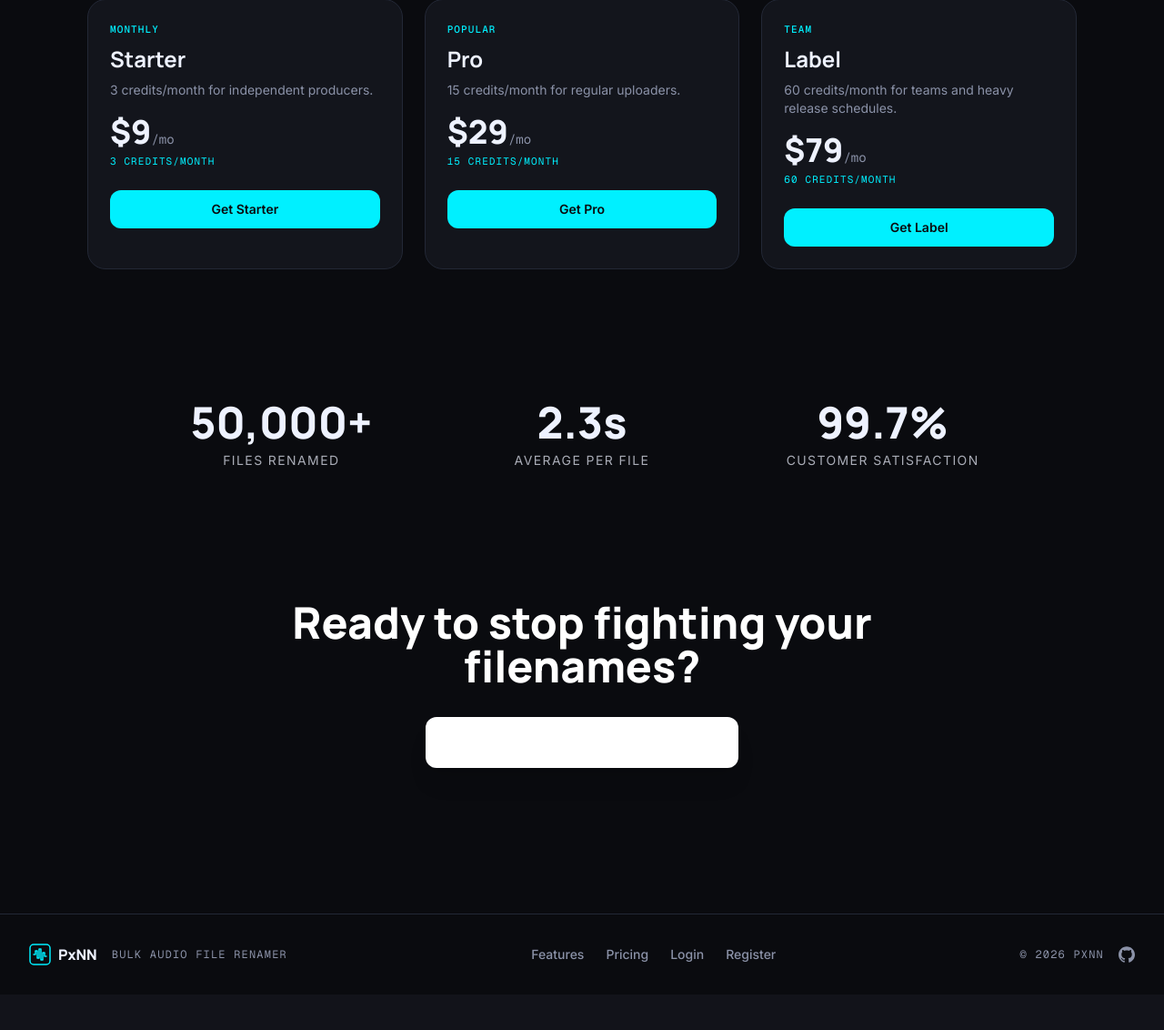
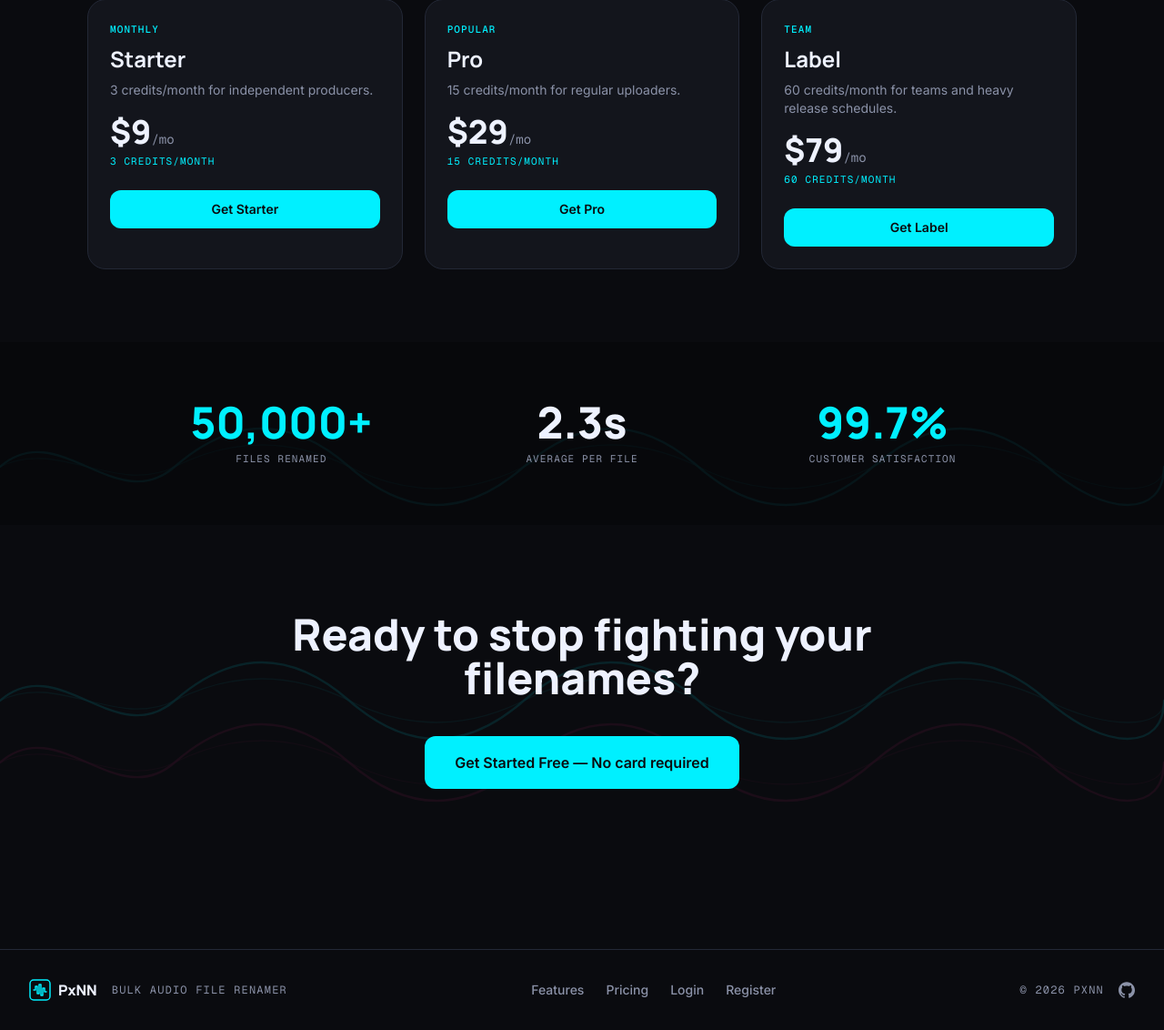
Before and after one commit to sjpenn/pxnn_renamer, a FastAPI app: page / in a window 1280 px wide. Shown: the part 3669-4801 px from the top of the page at 91% size. Before the commit the page ends 4730 px from the top, so only its background shows below. Run offline with FastAPI, Linux system fonts and the light colour scheme; some libraries are stand-ins or nearby versions.

Commit message:
feat(home): reskin STATS and FINAL CTA sections; remove all legacy tokens

```diff
--- a/frontend/templates/home.html
+++ b/frontend/templates/home.html
@@ -233,28 +233,37 @@
 
 {# ============================ STATS ============================ #}
 {# Note: These are hardcoded marketing placeholder numbers, not real data. #}
-<section class="py-16 bg-inverse-surface text-inverse-on-surface">
-    <div class="mx-auto max-w-5xl px-4 sm:px-6 lg:px-8 grid grid-cols-1 md:grid-cols-3 gap-8 text-center">
+<section class="relative py-16 bg-stage-sunken overflow-hidden">
+    <div class="absolute inset-x-0 bottom-0 text-cyan opacity-[0.08] pointer-events-none">
+        {% include "partials/svg/waveform_line.html" %}
+    </div>
+    <div class="relative mx-auto max-w-5xl px-4 sm:px-6 lg:px-8 grid grid-cols-1 md:grid-cols-3 gap-8 text-center">
         <div>
-            <div class="font-display font-extrabold text-5xl" data-count-to="50000" data-count-suffix="+">0</div>
-            <p class="mt-2 text-sm uppercase tracking-widest opacity-70">Files renamed</p>
+            <div class="font-display font-extrabold text-5xl text-cyan" data-count-to="50000" data-count-suffix="+">0</div>
+            <p class="mt-2 text-[11px] font-mono uppercase tracking-widest text-ink-dim">Files renamed</p>
         </div>
         <div>
-            <div class="font-display font-extrabold text-5xl">2.3s</div>
-            <p class="mt-2 text-sm uppercase tracking-widest opacity-70">Average per file</p>
+            <div class="font-display font-extrabold text-5xl text-ink">2.3s</div>
+            <p class="mt-2 text-[11px] font-mono uppercase tracking-widest text-ink-dim">Average per file</p>
         </div>
         <div>
-            <div class="font-display font-extrabold text-5xl" data-count-to="99" data-count-suffix=".7%">0</div>
-            <p class="mt-2 text-sm uppercase tracking-widest opacity-70">Customer satisfaction</p>
+            <div class="font-display font-extrabold text-5xl text-cyan" data-count-to="99" data-count-suffix=".7%">0</div>
+            <p class="mt-2 text-[11px] font-mono uppercase tracking-widest text-ink-dim">Customer satisfaction</p>
         </div>
     </div>
 </section>
 
 {# ============================ FINAL CTA ============================ #}
-<section class="py-20 bg-gradient-to-br from-primary-container to-deep-slate text-white">
-    <div class="mx-auto max-w-4xl px-4 sm:px-6 lg:px-8 text-center">
-        <h2 class="font-display font-extrabold text-3xl md:text-5xl">Ready to stop fighting your filenames?</h2>
-        <a href="/register" class="mt-8 inline-block rounded-xl bg-white px-8 py-4 font-bold text-primary-container hover:bg-white/90 transition shadow-xl">
+<section class="relative py-24 bg-stage overflow-hidden">
+    <div class="absolute inset-x-0 top-1/2 -translate-y-1/2 text-cyan opacity-15 pointer-events-none">
+        {% include "partials/svg/waveform_line.html" %}
+    </div>
+    <div class="absolute inset-x-0 top-1/2 -translate-y-1/2 text-magenta opacity-10 pointer-events-none translate-y-1">
+        {% include "partials/svg/waveform_line.html" %}
+    </div>
+    <div class="relative mx-auto max-w-4xl px-4 sm:px-6 lg:px-8 text-center">
+        <h2 class="font-display font-extrabold text-3xl md:text-5xl text-ink">Ready to stop fighting your filenames?</h2>
+        <a href="/register" class="mt-10 btn btn-primary inline-flex text-base px-8 py-4">
             Get Started Free — No card required
         </a>
     </div>
```
